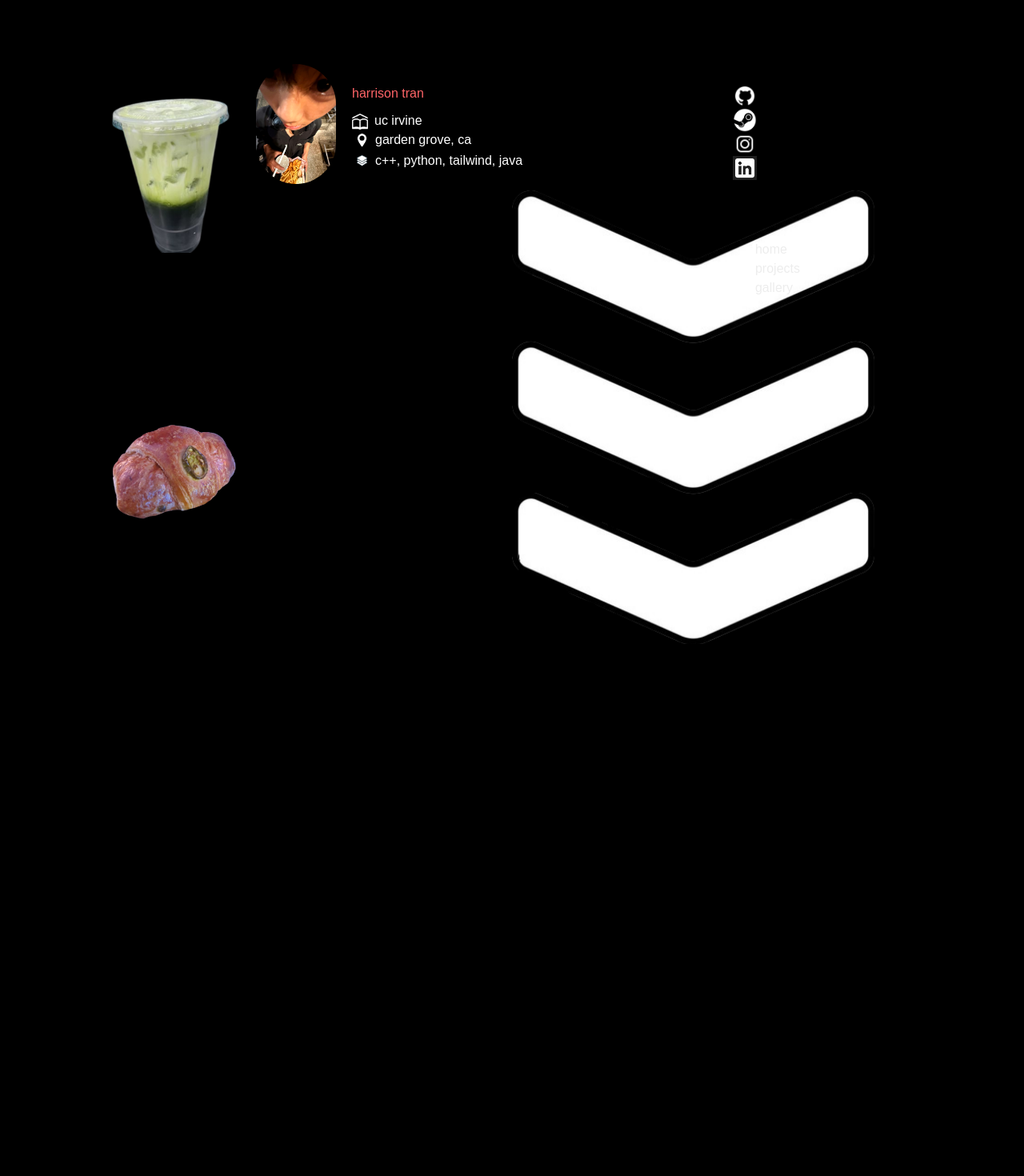
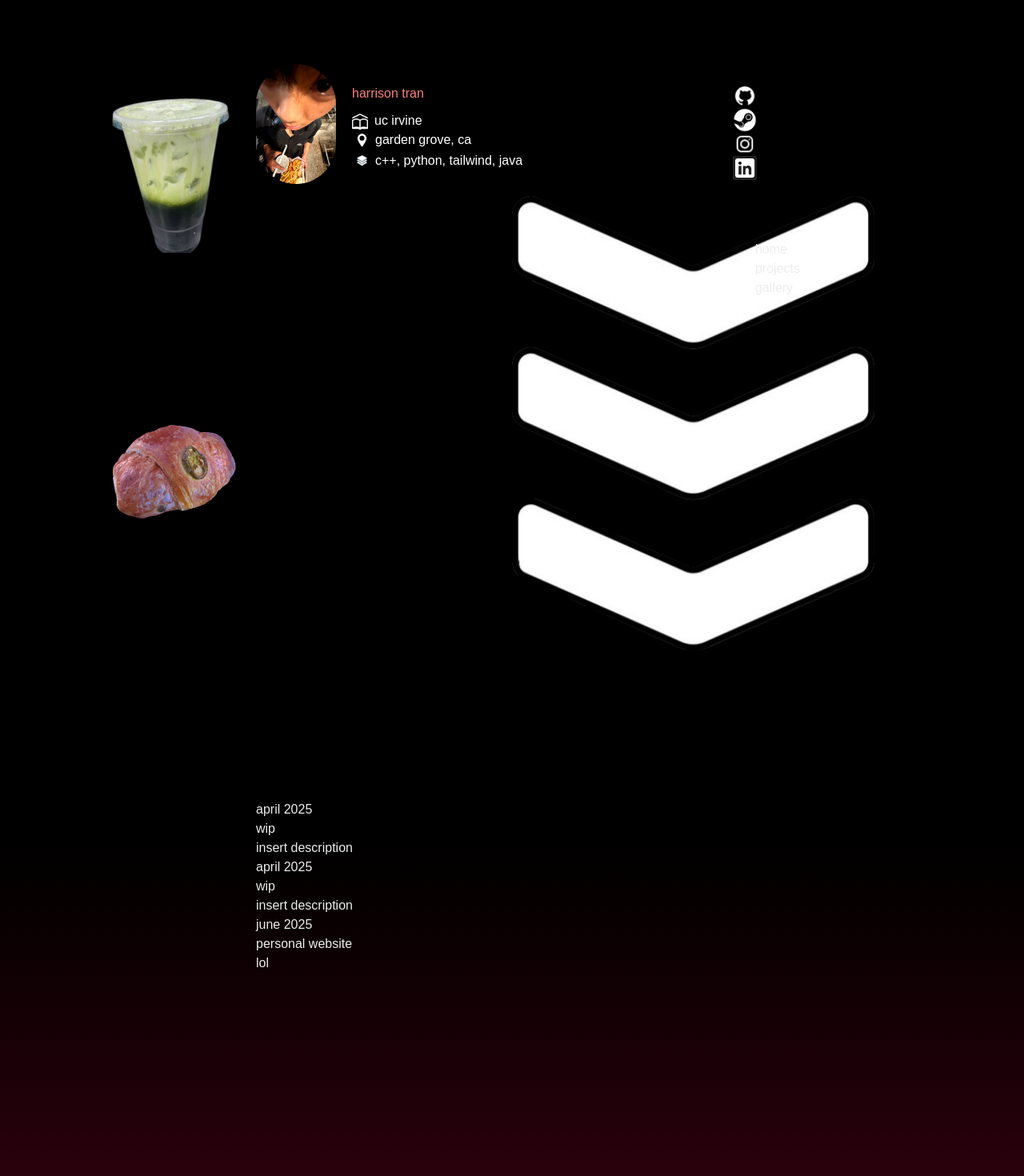
Before and after one commit to harrisonharrisonharrison/personalwebsite, a Next.js app: page / in a window 1280 px wide. Shown: the top 1470 px of the page at 80% size. Before the commit the page ends 892 px from the top, so only its background shows below. Built offline with nearby package versions, Linux system fonts and the light colour scheme.

Commit message:
added links to navbar and created outline of timeline

```diff
--- a/next.config.ts
+++ b/next.config.ts
@@ -1,7 +1,8 @@
 import type { NextConfig } from "next";
+import withFlowbiteReact from "flowbite-react/plugin/nextjs";
 
 const nextConfig: NextConfig = {
   /* config options here  hi hah rih ssssssin*/
 };
 
-export default nextConfig;
+export default withFlowbiteReact(nextConfig);
--- a/src/app/elements/navbar.tsx
+++ b/src/app/elements/navbar.tsx
@@ -2,9 +2,13 @@ export default function NavBar() {
     return (
         <div>
             <div className="invisible xl:visible fixed top-75 right-70">
-                <div>home</div>
-                <div>projects</div>
-                <div>gallery</div>
+                <div>
+                    <a href="#home">home</a>
+                </div>
+                <div>
+                    <a href="#projects">projects</a>
+                </div>
+                <a href="#gallery">gallery</a>
             </div>
         </div>
     );
--- /dev/null
+++ b/src/app/elements/timeline.tsx
@@ -0,0 +1,50 @@
+"use client";
+
+import {
+  Button,
+  Timeline,
+  TimelineBody,
+  TimelineContent,
+  TimelineItem,
+  TimelinePoint,
+  TimelineTime,
+  TimelineTitle,
+} from "flowbite-react";
+import { HiArrowNarrowRight, HiCalendar } from "react-icons/hi";
+
+export function Time() {
+  return (
+    <Timeline>
+      <TimelineItem>
+        <TimelinePoint/>
+        <TimelineContent>
+          <TimelineTime>april 2025</TimelineTime>
+          <TimelineTitle>wip</TimelineTitle>
+          <TimelineBody>
+            insert description
+          </TimelineBody>
+        </TimelineContent>
+      </TimelineItem>
+      <TimelineItem>
+        <TimelinePoint/>
+        <TimelineContent>
+          <TimelineTime>april 2025</TimelineTime>
+          <TimelineTitle>wip</TimelineTitle>
+          <TimelineBody>
+            insert description
+          </TimelineBody>
+        </TimelineContent>
+      </TimelineItem>
+      <TimelineItem>
+        <TimelinePoint/>
+        <TimelineContent>
+          <TimelineTime>june 2025</TimelineTime>
+          <TimelineTitle>personal website</TimelineTitle>
+          <TimelineBody>
+            lol
+          </TimelineBody>
+        </TimelineContent>
+      </TimelineItem>
+    </Timeline>
+  );
+}
--- a/src/app/globals.css
+++ b/src/app/globals.css
@@ -1,5 +1,6 @@
 @import "tailwindcss";
-
+@plugin "flowbite-react/plugin/tailwindcss";
+@source "../../.flowbite-react/class-list.json";
 :root {
   --background: #000000;
   --foreground: #ededed;
@@ -15,7 +16,7 @@
 
 @media (prefers-color-scheme: dark) {
   :root {
-    --background: #0a0a0a;
+    --background: #000000;
     --foreground: #ededed;
   }
 }
--- a/src/app/page.tsx
+++ b/src/app/page.tsx
@@ -6,16 +6,24 @@ import Profile from "./profile"
 import { GTT } from "./elements/gtt"
 import { HNCC } from "./elements/hncc"
 import Navbar from "./elements/navbar"
+import 'react-vertical-timeline-component/style.min.css';
+import { Time } from "./elements/timeline"
 
 export default function Home() {
   return (
-    <div className="">
-
-      <Profile/>
-      <ReadMoreComponent/>
-      <GTT/>
-      <HNCC/>
-      <Navbar/>
+    <div id="home" className="min-h-screen">
+      <div>
+        <Profile/>
+        <ReadMoreComponent/>
+        <GTT/>
+        <HNCC/>
+        <Navbar/>
+      </div>
+      <div id="projects" className="h-screen -z-1 w-screen absolute top-250 bg-linear-to-t to-black/25 from-rose-950 px-10 lg:px-80">
+        <Time/>
+      </div>
+      <div id="gallery" className="h-screen -z-1 w-screen xs:top-400 sm:top-460 absolute bg-linear-to-t from-purple-950/25 to-rose-950 px-10 lg:px-80">
+      </div>
     </div>
   );
 }
```
Also changed, not shown: package.json (+9 -2 lines), .flowbite-react/config.json (added), 2 other files (tests, documents, lock files or other folders).
